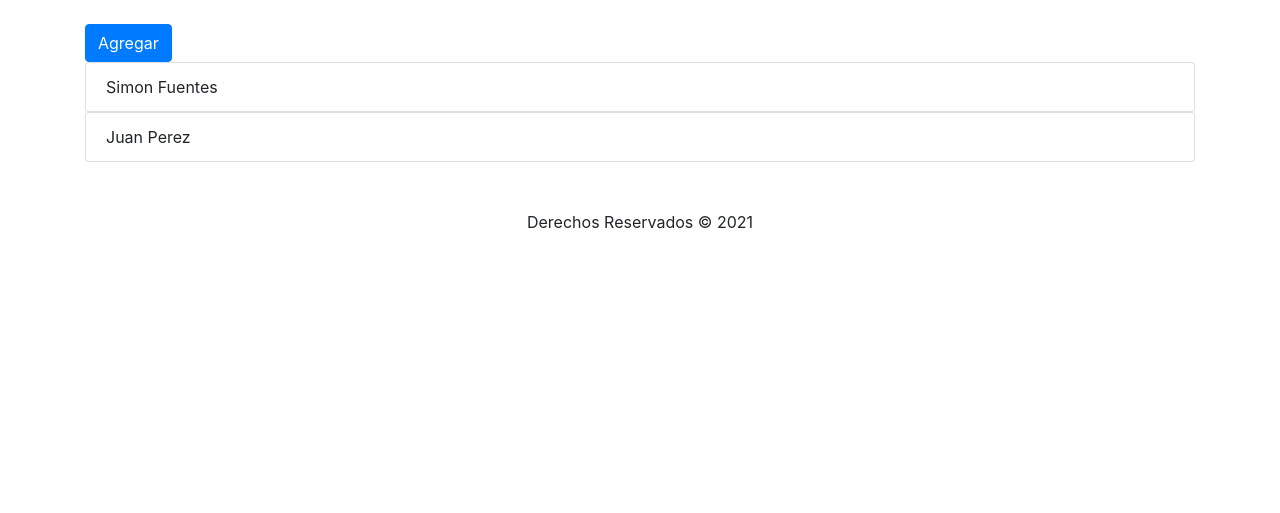
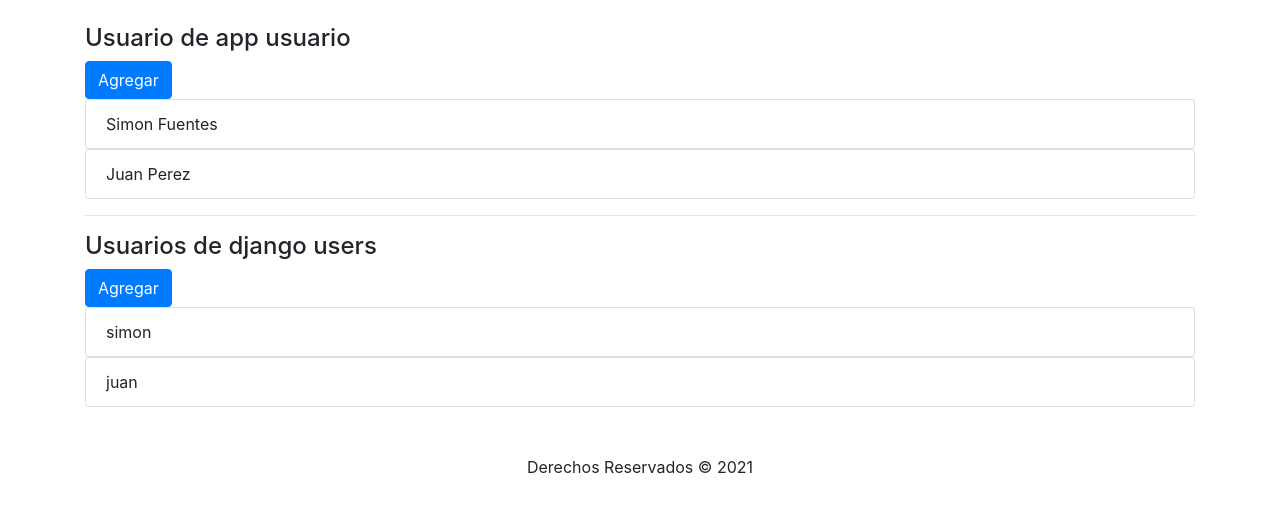
Before and after one commit to sfuentesp/djangoAgua, a Django app: page /usuarios/ in a window 1280 px wide. Shown: the part 98-611 px from the top of the page. Run offline with Django 4.2, Linux system fonts and the light colour scheme; data comes from the database, SQL or seed files in the repository; both versions use the stored data as it was after the commit; some libraries are stand-ins or nearby versions.

Commit message:
Se crea el forms de mi app usuario para tener los dos ingresos de usuarios (django users y usuario de mi app)

```diff
--- a/usuario/templates/usuario/main.html
+++ b/usuario/templates/usuario/main.html
@@ -42,7 +42,7 @@
               </ul>
               <ul class="navbar-nav my-2 my-lg-0">
                 <li class="nav-item">
-                  <labe class="nav-link mr-sm-2">{{ user.username }}</labe>
+                  <labe class="nav-link mr-sm-2">{{ user.username|title }}</labe>
 
                 </li>
                 <li class="nav-item ">
--- a/usuario/templates/usuario/usuarios.html
+++ b/usuario/templates/usuario/usuarios.html
@@ -2,16 +2,35 @@
 
 {% extends 'usuario/layout.html' %}
 {% block content %}
-<a href="{% url 'nuevo-usu'%}"class="btn btn-primary">Agregar</a>
-    {% for u in usu %}
 
+  <div class="form-gropu">
 
-    <ul class="list-group">
+      <h4>Usuario de app usuario</h4><a href="{% url 'nuevo-usu-app'%}"class="btn btn-primary">Agregar</a>
+      {% for u in usu %}
+
+        <ul class="list-group">
 
         <li class="list-group-item">{{u.nombre}} {{u.apellido}} </li>
 
       </ul>
 
-    {% endfor %}
+
+      {% endfor %}
+
+  </div>
+  <hr>
+  <div class="form-group">
+      <h4>Usuarios de django users</h4><a href="{% url 'nuevo-usu'%}"class="btn btn-primary">Agregar</a>
+      {% for u in usu2 %}
+      <ul class="list-group">
+
+        <li class="list-group-item">{{u.username}} </li>
+
+      </ul>
+      {% endfor %}
+
+    </div>
+
+
 
 {% endblock %}
--- a/usuario/urls.py
+++ b/usuario/urls.py
@@ -11,6 +11,8 @@ urlpatterns=[
     path('galeria/', views.galeria, name="galeria"),
 
     path('nuevousuario/', views.crearusuario,name="nuevo-usu"),
+    path('nuevousuarioAppusu/', views.nuevoUsuario,name="nuevo-usu-app"),
+
     path('usuarios/', views.listarUser,name="listado-usu"),
     path('bienvenido/', views.bienvenido, name="home-bienvenido"),
     path('logout/',views.salir, name="salir-usu"),
--- a/usuario/views.py
+++ b/usuario/views.py
@@ -26,7 +26,8 @@ def galeria(request):
 
 def listarUser(request):
     usu=Usuario.objects.all()
-    return render(request,'usuario/usuarios.html',{"usu":usu})
+    usu2=User.objects.all()
+    return render(request,'usuario/usuarios.html',{"usu":usu,"usu2":usu2})
 
 
 def nuevoUsuario(request):
@@ -40,7 +41,7 @@ def nuevoUsuario(request):
 
     else:
         form=UsuarioForm()
-        return render(request,'usuario/nuevousuario.html',{"form":form})
+        return render(request,'usuario/nuevousuarioAppusuario.html',{"form":form})
 
 
 
```
Also changed, not shown: usuario/templates/usuario/nuevousuarioAppusuario.html (added, +33 -0 lines), db.sqlite3.
